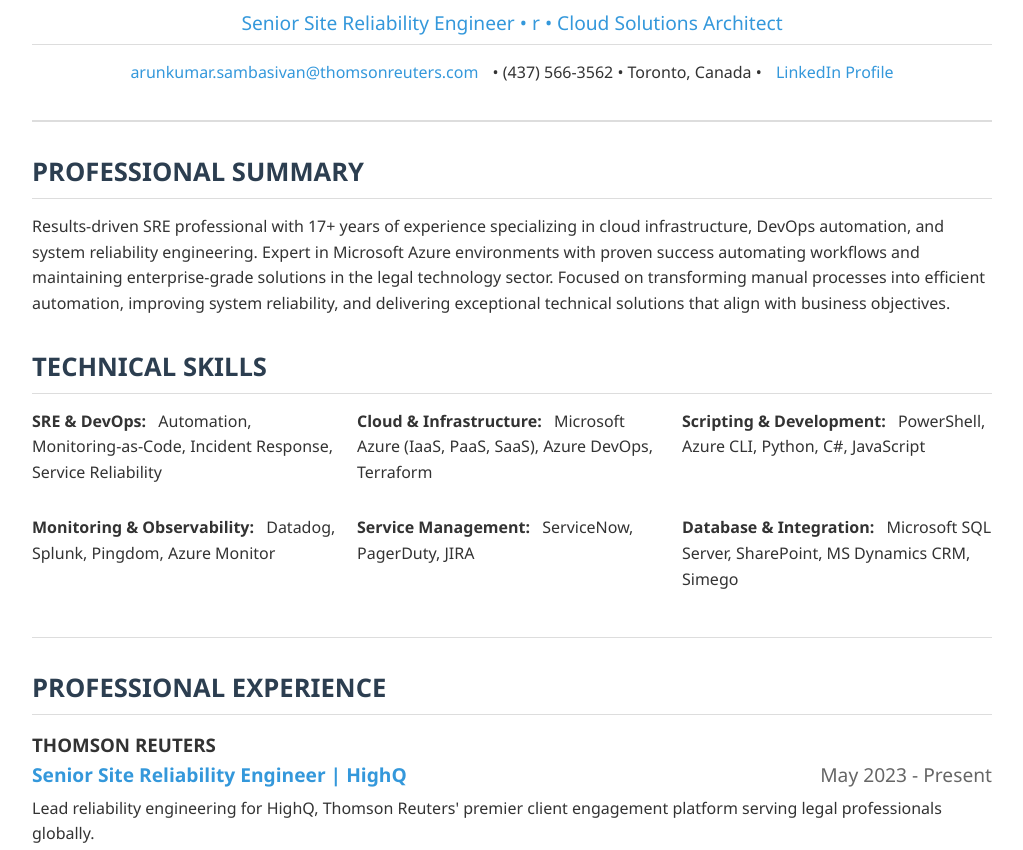
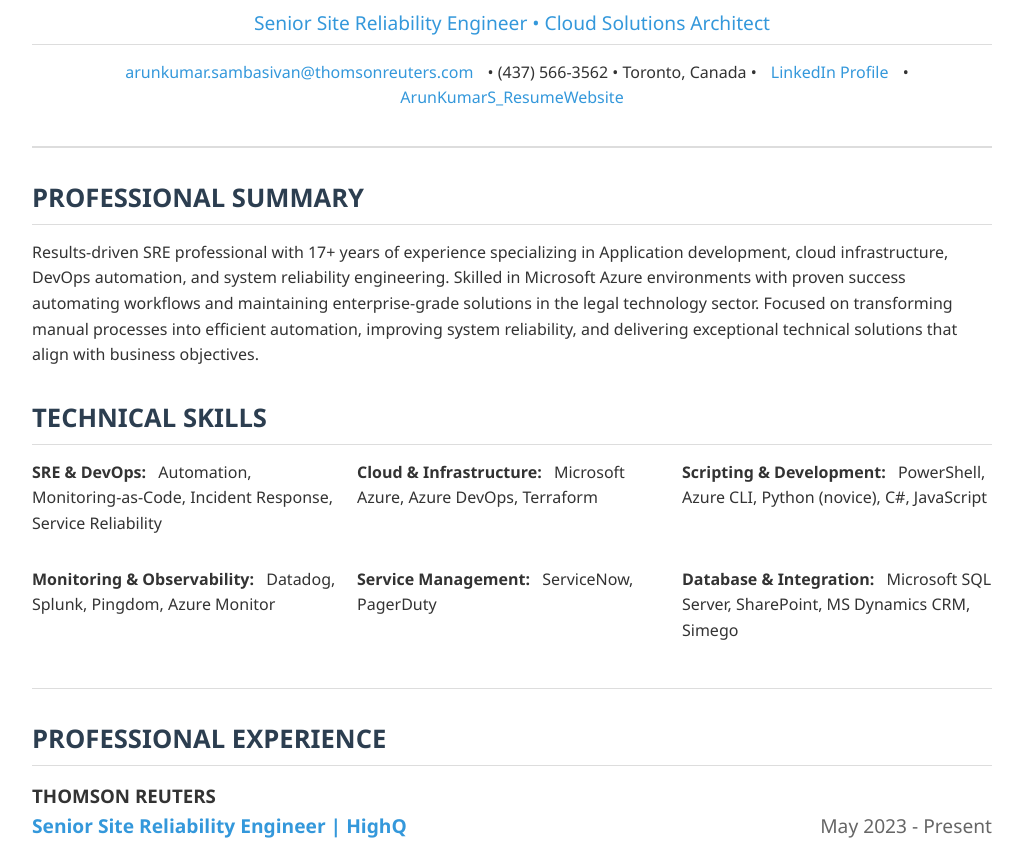
Before and after one commit to AKS01-github/ArunKumarS_Resume, a plain HTML site: page index.html in a window 1280 px wide. Shown: the part 81-931 px from the top of the page, without its empty margins (128-1151 px from the left). Drawn offline with Linux system fonts and the light colour scheme.

Commit message:
Update index.html

```diff
--- a/index.html
+++ b/index.html
@@ -174,18 +174,19 @@
 <body>
     <header>
         <h1>ARUN KUMAR S</h1>
-        <h2 class="subtitle">Senior Site Reliability Engineer • r • Cloud Solutions Architect</h2>
+        <h2 class="subtitle">Senior Site Reliability Engineer • Cloud Solutions Architect</h2>
         <div class="contact-info">
             <a href="mailto:arunkumar.sambasivan@thomsonreuters.com">arunkumar.sambasivan@thomsonreuters.com</a> •
             <span>(437) 566-3562</span> •
             <span>Toronto, Canada</span> •
-            <a href="https://www.linkedin.com/in/arun-kumar-s-09738898/" target="_blank">LinkedIn Profile</a>
+            <a href="https://www.linkedin.com/in/arun-kumar-s-09738898/" target="_blank">LinkedIn Profile</a> •
+            <a href="https://aks01-github.github.io/ArunKumarS_Resume/" target="_blank">ArunKumarS_ResumeWebsite</a>
         </div>
     </header>
 
     <section id="summary">
         <h2>PROFESSIONAL SUMMARY</h2>
-        <p>Results-driven SRE professional with 17+ years of experience specializing in cloud infrastructure, DevOps automation, and system reliability engineering. Expert in Microsoft Azure environments with proven success automating workflows and maintaining enterprise-grade solutions in the legal technology sector. Focused on transforming manual processes into efficient automation, improving system reliability, and delivering exceptional technical solutions that align with business objectives.</p>
+        <p>Results-driven SRE professional with 17+ years of experience specializing in Application development, cloud infrastructure, DevOps automation, and system reliability engineering. Skilled in Microsoft Azure environments with proven success automating workflows and maintaining enterprise-grade solutions in the legal technology sector. Focused on transforming manual processes into efficient automation, improving system reliability, and delivering exceptional technical solutions that align with business objectives.</p>
     </section>
 
     <section id="skills">
@@ -197,11 +198,11 @@
             </div>
             <div class="skill-category">
                 <span class="skill-title">Cloud & Infrastructure:</span>
-                <span>Microsoft Azure (IaaS, PaaS, SaaS), Azure DevOps, Terraform</span>
+                <span>Microsoft Azure, Azure DevOps, Terraform</span>
             </div>
             <div class="skill-category">
                 <span class="skill-title">Scripting & Development:</span>
-                <span>PowerShell, Azure CLI, Python, C#, JavaScript</span>
+                <span>PowerShell, Azure CLI, Python (novice), C#, JavaScript</span>
             </div>
             <div class="skill-category">
                 <span class="skill-title">Monitoring & Observability:</span>
@@ -209,7 +210,7 @@
             </div>
             <div class="skill-category">
                 <span class="skill-title">Service Management:</span>
-                <span>ServiceNow, PagerDuty, JIRA</span>
+                <span>ServiceNow, PagerDuty</span>
             </div>
             <div class="skill-category">
                 <span class="skill-title">Database & Integration:</span>
@@ -231,10 +232,10 @@
                     <span>Senior Site Reliability Engineer | HighQ</span>
                     <span class="date">May 2023 - Present</span>
                 </div>
-                <p>Lead reliability engineering for HighQ, Thomson Reuters' premier client engagement platform serving legal professionals globally.</p>
+                <p>Senior Site reliability engineering for HighQ, Thomson Reuters' premier client engagement platform serving legal professionals globally.</p>
                 <ul>
                     <li>Automated high-frequency operational tasks, reducing execution time from 28 minutes to 5 minutes (82% reduction) and increasing throughput from 2.1 to 12 tasks/hour (5.6× improvement)</li>
-                    <li>Designing an AI-powered incident response system integrating Azure OpenAI with Datadog, ServiceNow, and Microsoft Teams using Retrieval-Augmented Generation (RAG) with Azure Cognitive Search</li>
+                    <li>Designing an AI-powered incident response system integrating Azure OpenAI with Datadog, ServiceNow, and Microsoft Teams using Retrieval-Augmented Generation (RAG) with Azure Cognitive Search (in-progress)</li>
                     <li>Implemented infrastructure automation with ARM Templates and Terraform to accelerate incident resolution and support SRE teams</li>
                     <li>Introduced structured operational processes to improve documentation and service request management through SNOW catalogs</li>
                     <li>Led cross-functional initiatives to implement system stability improvements, focusing on reliability and performance optimization</li>
@@ -258,7 +259,7 @@
 
             <div class="job">
                 <div class="job-title">
-                    <span>Senior Customer Solutions Engineer | Business Development Premier</span>
+                    <span>Technical Lead and Senior Customer Solutions Engineer | Business Development Premier</span>
                     <span class="date">May 2014 - December 2018</span>
                 </div>
                 <p>Progressed from development roles to leading a team of 5 engineers and transitioned into client-facing architectural responsibilities for Thomson Reuters' CRM solution.</p>
@@ -318,7 +319,7 @@
 
         <h3>Certifications:</h3>
         <ul>
-            <li>Microsoft Certified in Dynamics CRM</li>
+            <li>Microsoft Certified in Dynamics CRM (2017)</li>
             <li>Microsoft Azure Certified (2018)</li>
         </ul>
     </section>
```
